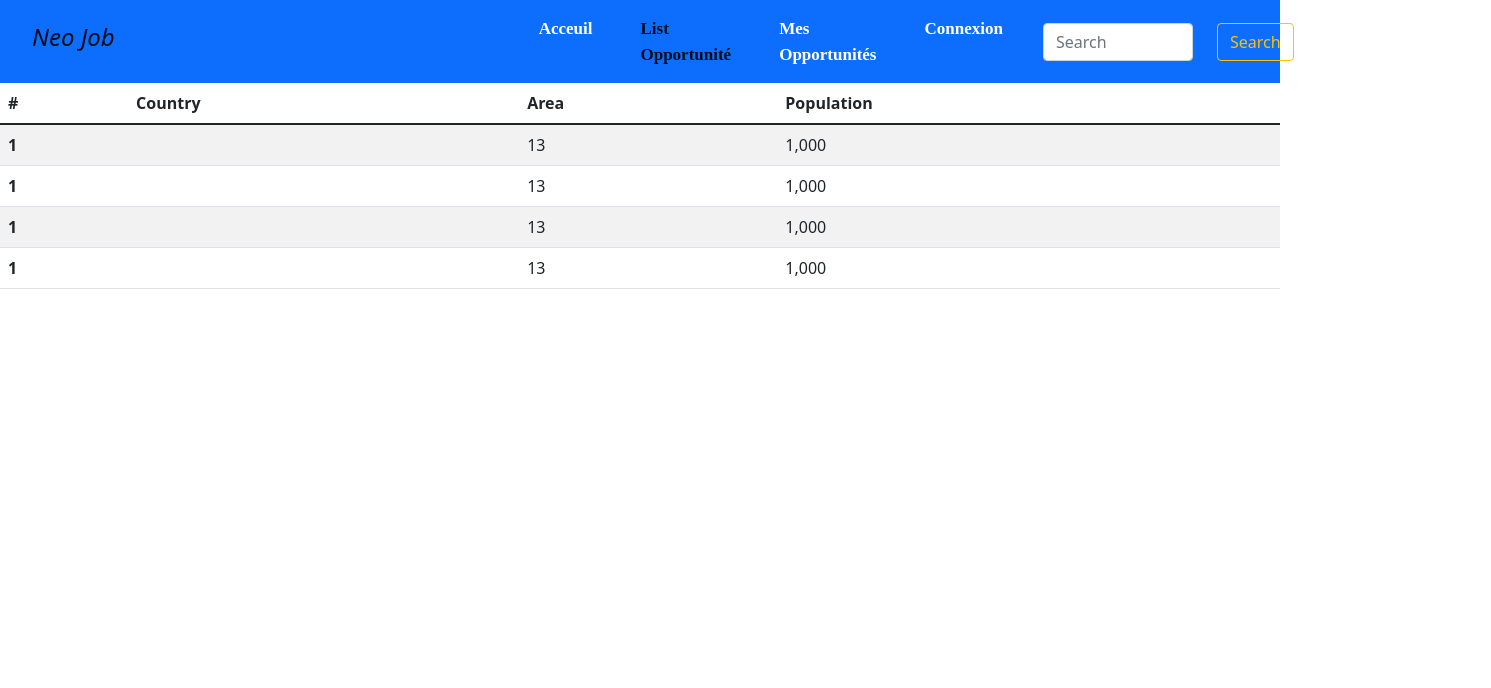
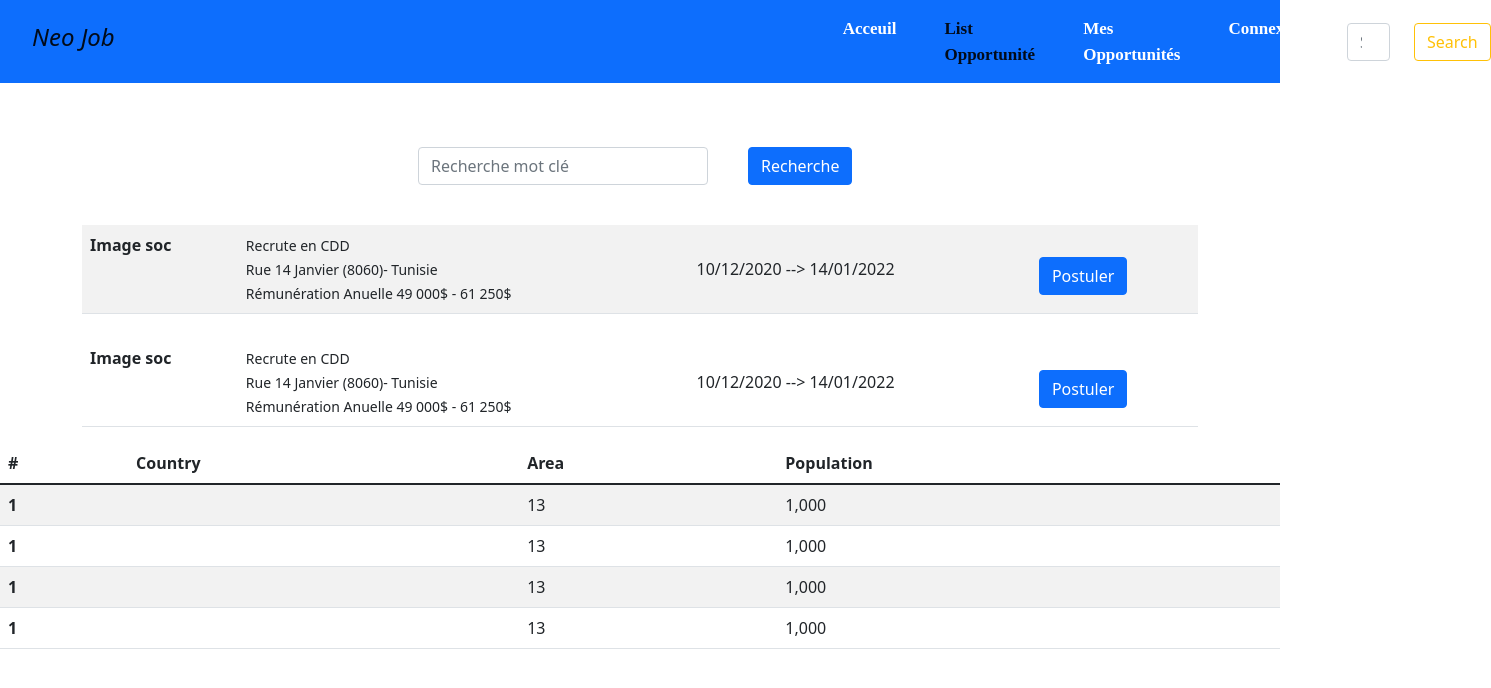
Before and after one commit to Sadok15/web-project, an Angular app in the folder GRH-FRONT-V1/: page /list_opportunite in a window 1280 px wide. Shown: the top 688 px of the page, 1491 px wide, since content can reach past the window. Built offline with nearby package versions, Linux system fonts and the light colour scheme.

Commit message:
[TV-002]  : Add components static details  (#2)
* fix component architecture

* add opportunite static details

Co-authored-by: SadokFrouja <sadok.frouja@neopolis-dev.com>

```diff
--- a/GRH-FRONT-V1/src/app/Acceuil/navbar/navbar.component.html
+++ b/GRH-FRONT-V1/src/app/Acceuil/navbar/navbar.component.html
@@ -1,5 +1,5 @@
 <nav class="navbar navbar-expand-lg navbar-light bg-primary">
-  <a class="navbar-brand" href="#" style="margin: 0rem 26rem 0rem 2rem;font-family: inherit;"><i><h4>Neo Job</h4></i></a>
+  <a class="navbar-brand" href="#" style="margin: 0rem 45rem 0rem 2rem;font-family: inherit;"><i><h4>Neo Job</h4></i></a>
 
   <button class="navbar-toggler" type="button" data-toggle="collapse" data-target="#navbarText" aria-controls="navbarText" aria-expanded="false" aria-label="Toggle navigation">
     <span class="navbar-toggler-icon"></span>
--- a/GRH-FRONT-V1/src/app/Candidat/Opportunite/list-opportunite/list-opportunite.component.css
+++ b/GRH-FRONT-V1/src/app/Candidat/Opportunite/list-opportunite/list-opportunite.component.css
@@ -0,0 +1,8 @@
+.table-container {
+  padding-top: 4rem;
+}
+
+.form-test{
+  padding-top: 4rem;
+  margin: 0rem 8rem -2rem 20rem;
+}
--- a/GRH-FRONT-V1/src/app/Candidat/Opportunite/list-opportunite/list-opportunite.component.html
+++ b/GRH-FRONT-V1/src/app/Candidat/Opportunite/list-opportunite/list-opportunite.component.html
@@ -1,8 +1,52 @@
+
+<div class="container">
+<form class="form-inline form-test">
+  <div class="row">
+    <div class="col-6">
+  <div class="form-group mx-sm-3 mb-2">
+    <input type="text" class="form-control" id="inputPassword2" placeholder="Recherche mot clé">
+  </div>
+    </div>
+    <div class="col-6">
+      <button type="submit" class="btn btn-primary mb-2">Recherche</button>
+    </div>
+  </div>
+</form>
+</div>
 <form>
   <!--<div class="form-group form-inline">
       Full text search: <input class="form-control ml-2" type="text" name="searchTerm" />
   </div>!-->
 
+<div class="table-container">
+<div class="container">
+  <table class="table table-striped">
+    <tbody>
+    <tr>
+      <th scope="row"><!--<img src="../assets/images/logo" >!--> Image soc</th>
+      <td>
+        <small> Recrute en CDD </small><br>
+        <small> Rue 14 Janvier (8060)- Tunisie </small><br>
+        <small> Rémunération Anuelle 49 000$ - 61 250$ </small><br>
+      </td>
+      <td style="padding-top: 2rem;">10/12/2020 --> 14/01/2022</td>
+      <td style="padding-top: 2rem;"><input type="submit" class="btn btn-primary" value="Postuler"/></td>
+    </tr>
+    <br>
+    <tr>
+      <th scope="row"><!--<img src="../assets/images/logo" >!--> Image soc</th>
+      <td>
+        <small> Recrute en CDD </small><br>
+        <small> Rue 14 Janvier (8060)- Tunisie </small><br>
+        <small> Rémunération Anuelle 49 000$ - 61 250$ </small><br>
+      </td>
+      <td style="padding-top: 2rem;">10/12/2020 --> 14/01/2022</td>
+      <td style="padding-top: 2rem;"><input type="submit" class="btn btn-primary" value="Postuler"/></td>
+    </tr>
+    </tbody>
+  </table>
+</div>
+</div>
   <table class="table table-striped">
     <thead>
     <tr>
--- a/GRH-FRONT-V1/src/app/Candidat/Opportunite/mes-opportunite/mes-opportunite.component.css
+++ b/GRH-FRONT-V1/src/app/Candidat/Opportunite/mes-opportunite/mes-opportunite.component.css
@@ -0,0 +1,8 @@
+.table-container {
+  padding-top: 4rem;
+}
+
+.form-test{
+  padding-top: 4rem;
+  margin: 0rem 8rem -2rem 20rem;
+}
--- a/GRH-FRONT-V1/src/app/Candidat/Opportunite/mes-opportunite/mes-opportunite.component.html
+++ b/GRH-FRONT-V1/src/app/Candidat/Opportunite/mes-opportunite/mes-opportunite.component.html
@@ -1 +1,61 @@
-<p>mes-opportunite works!</p>
+
+<div class="container">
+  <form class="form-inline form-test">
+    <div class="row">
+      <div class="col-6">
+    <div class="form-group mx-sm-3 mb-2">
+      <input type="text" class="form-control" id="inputPassword2" placeholder="Recherche mot clé">
+    </div>
+      </div>
+      <div class="col-6">
+        <button type="submit" class="btn btn-primary mb-2">Recherche</button>
+      </div>
+    </div>
+  </form>
+  </div>
+  <form>
+    <!--<div class="form-group form-inline">
+        Full text search: <input class="form-control ml-2" type="text" name="searchTerm" />
+    </div>!-->
+  <div class="table-container">
+  <div class="container">
+    <table class="table table-striped">
+      <tbody>
+      <tr>
+        <th scope="row"><!--<img src="../assets/images/logo" >!--> Image soc</th>
+        <td>
+          <small> Recrute en CDD </small><br>
+          <small> Rue 14 Janvier (8060)- Tunisie </small><br>
+          <small> Rémunération Anuelle 49 000$ - 61 250$ </small><br>
+        </td>
+        <td style="padding-top: 2rem;">10/12/2020 --> 14/01/2022</td>
+        <td style="padding-top: 2rem;"><small><b>Terminé</b></small></td>
+      </tr>
+      <br>
+      <tr>
+        <th scope="row"><!--<img src="../assets/images/logo" >!--> Image soc</th>
+        <td>
+          <small> Recrute en CDD </small><br>
+          <small> Rue 14 Janvier (8060)- Tunisie </small><br>
+          <small> Rémunération Anuelle 49 000$ - 61 250$ </small><br>
+        </td>
+        <td style="padding-top: 2rem;">10/12/2020 --> 14/01/2022</td>
+        <td style="padding-top: 2rem;"><small><b>Terminé</b></small></td>
+      </tr>
+      </tbody>
+    </table>
+  </div>
+  </div>
+    <div class="d-flex justify-content-between p-2">
+      <!--<ngb-pagination
+        [collectionSize]="(15 | async)!" [(page)]="service.page" [pageSize]="service.pageSize">
+      </ngb-pagination>!-->
+
+       <!--<select class="custom-select" style="width: auto" name="pageSize">
+        <option [ngValue]="2">2 items per page</option>
+        <option [ngValue]="4">4 items per page</option>
+        <option [ngValue]="6">6 items per page</option>
+      </select>!-->
+    </div>
+
+  </form>
```
